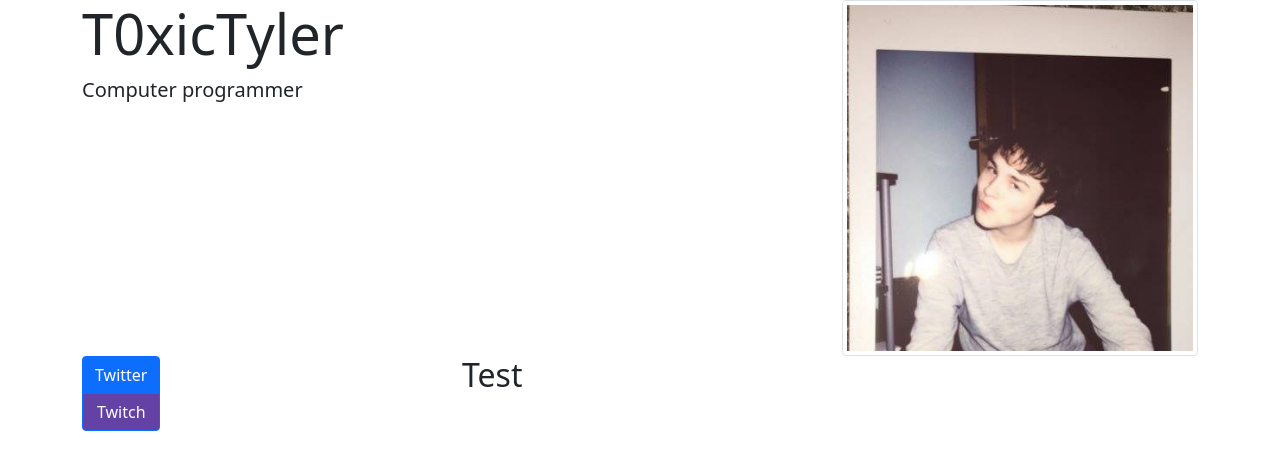
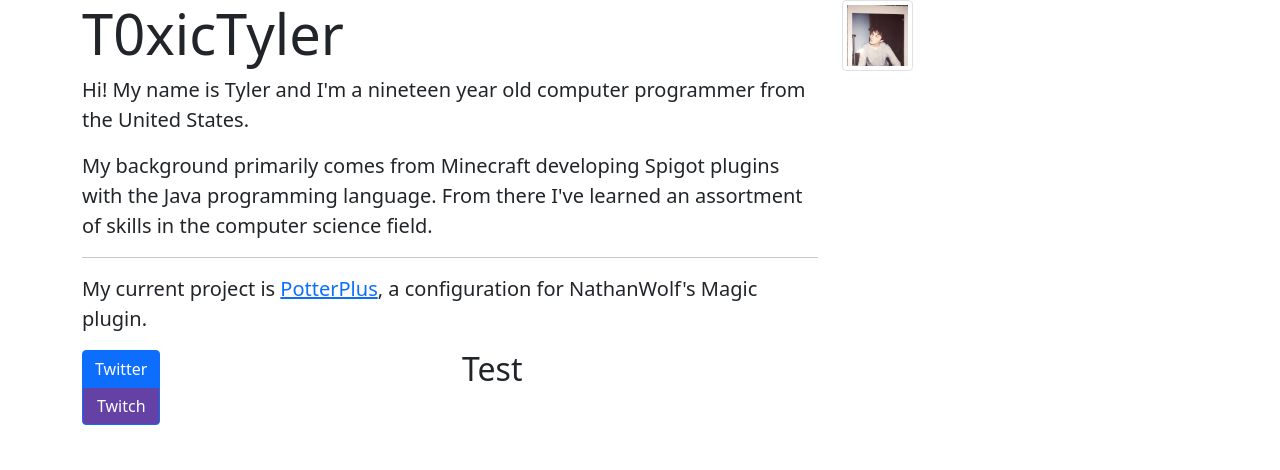
Before and after one commit to T0xicTyler/t0xictyler.github.io, a plain HTML site: page index.html in a window 1280 px wide. Drawn offline with nearby package versions, Linux system fonts and the light colour scheme.

Commit message:
Playing around with designs

```diff
--- a/index.html
+++ b/index.html
@@ -23,10 +23,13 @@
       <div class="row">
         <div class="col-sm-12 col-lg-8">
           <h1 class="display-4">T0xicTyler</h1>
-          <p class="lead">Computer programmer</p>
+          <p class="lead">Hi! My name is Tyler and I'm a nineteen year old computer programmer from the United States.</p>
+          <p class="lead">My background primarily comes from Minecraft developing Spigot plugins with the Java programming language. From there I've learned an assortment of skills in the computer science field.</p>
+          <hr>
+          <p class="lead">My current project is <a href="https://github/PotterPlus/PotterPlus">PotterPlus</a>, a configuration for NathanWolf's Magic plugin.</p>
         </div>
         <div class="col-sm-12 col-lg-4">
-          <img src="image/me.jpg" alt="Picture of Toxic Tyler" class="img-thumbnail">
+          <img src="image/me.jpg" alt="Picture of Toxic Tyler" class="img-thumbnail" style="width:20%;height:auto;">
         </div>
       </div>
     </div>
```
